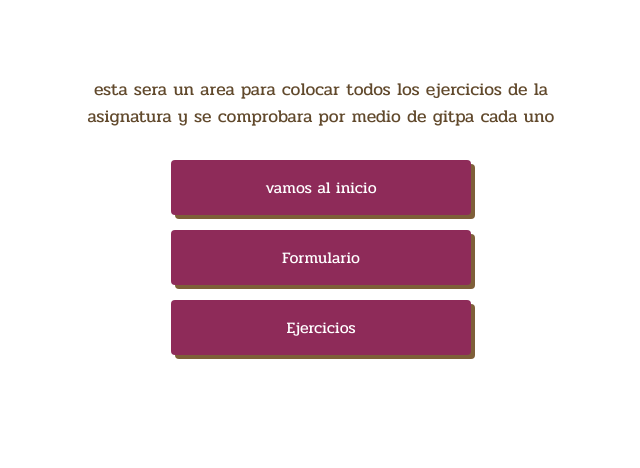
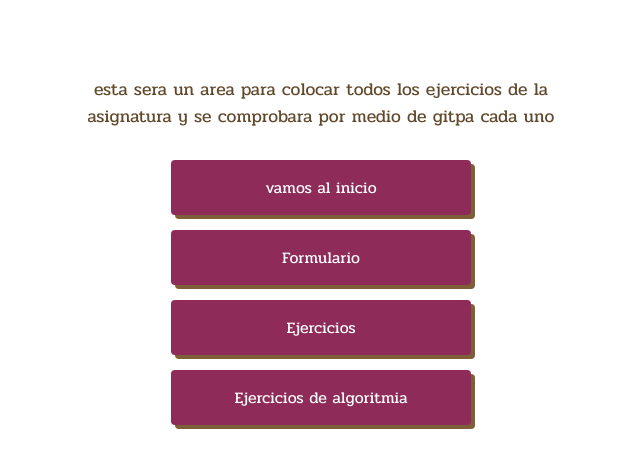
Before and after one commit to DiegoAle-21/4IV8_Angeles_Martinez_Diego, a plain HTML site: page index.html in a window 1280 px wide. Shown: the whole page, without its empty margins (319-959 px from the left). Drawn offline with Linux system fonts and the light colour scheme.

Commit message:
Correccion

```diff
--- a/index.html
+++ b/index.html
@@ -13,6 +13,7 @@
         <a href="./01PrimeraPractica/inicio.html" class="boton-enlace">vamos al inicio</a>
         <a href="./02Formulario/formulario.html" class="boton-enlace">Formulario</a>
         <a href="./Ejercicios/Menu.html" class="boton-enlace">Ejercicios</a>
+        <a href="./04Algoritmia/algoritmia.html" class="boton-enlace">Ejercicios de algoritmia</a>
     </div>
 </body>
 </html>
```
Also changed, not shown: 03EjerciciosBasicos/01Ejercicio01.html (renamed from EjerciciosBasicos/01Ejercicio01.html), 03EjerciciosBasicos/js/interes.js (renamed from EjerciciosBasicos/js/interes.js).
